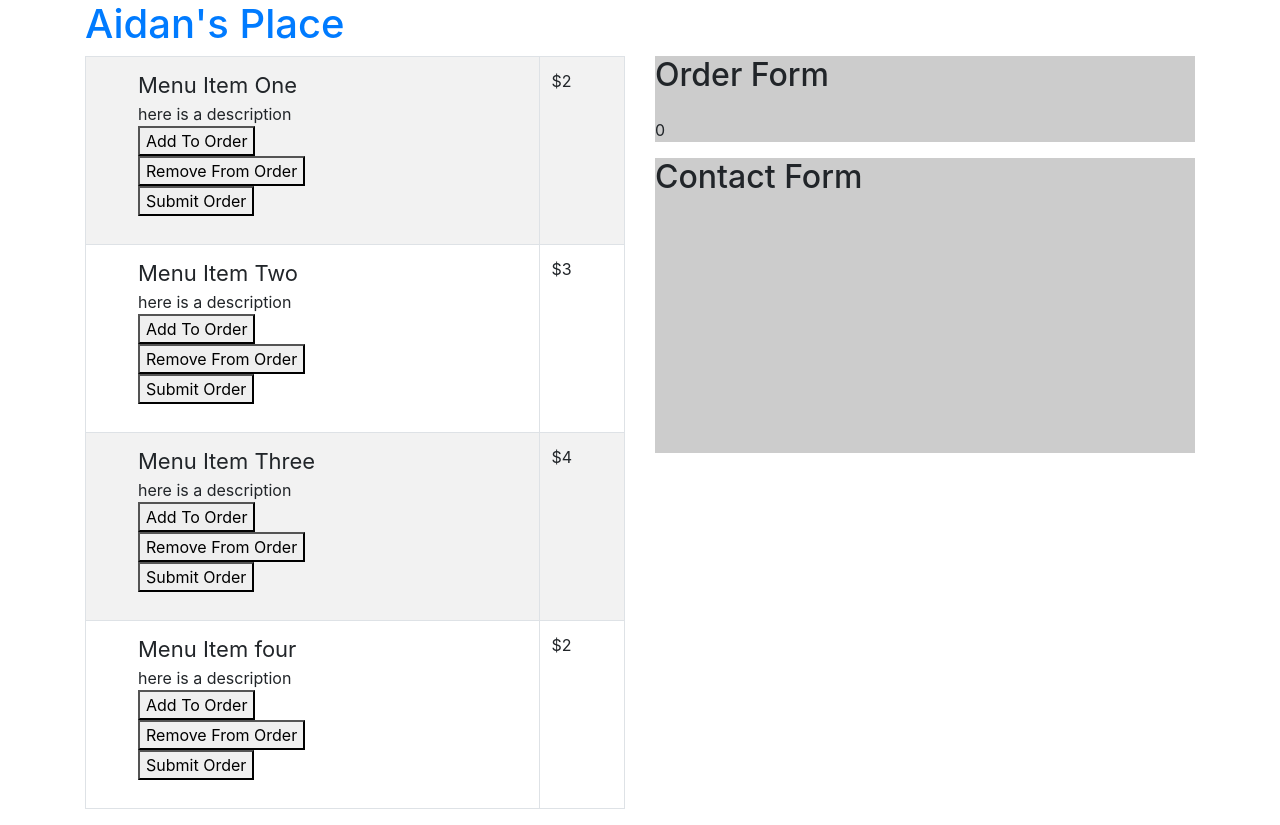
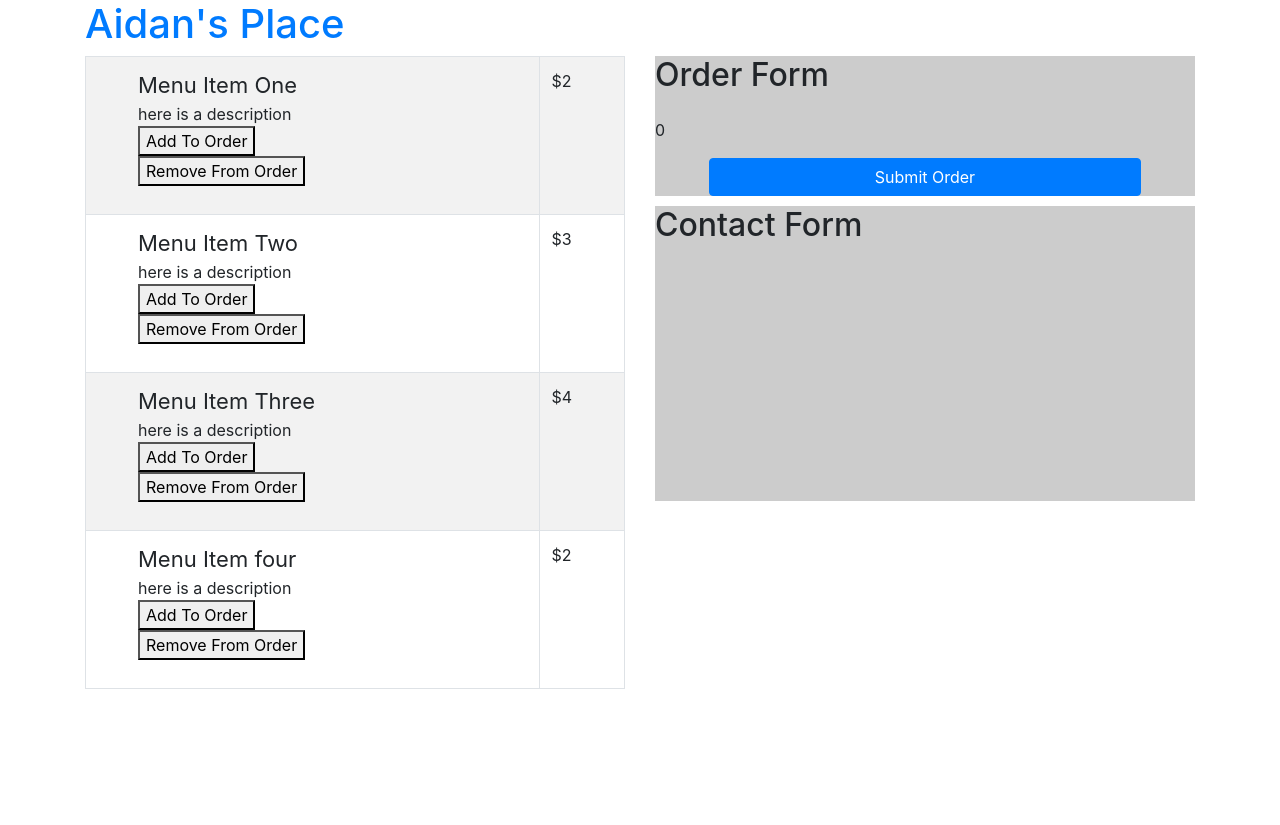
Before and after one commit to ccs-student-submissions/5-4-1-bobs-place-apierc2175, a React (Create React App) app in the folder my-app/: page / in a window 1280 px wide. After the commit the page ends 800 px from the top, so only its background shows below. Built offline with nearby package versions, Linux system fonts and the light colour scheme.

Commit message:
got submit button working alerting and refreshing

```diff
--- a/my-app/src/components/MenuList.js
+++ b/my-app/src/components/MenuList.js
@@ -32,7 +32,6 @@ class MenuList extends Component {
             <li>{item.description}</li>
             <li><button onClick={() => this.props.addToCart(item)}>Add To Order</button></li>
             <li><button onClick={() => this.props.removeFromCart(item)}>Remove From Order</button></li>
-            <li><button onClick={() => this.props.submitOrder(item)}>Submit Order</button></li>
           </ul>
         </td>
         <td>${item.price}</td>
--- a/my-app/src/components/OrderForm.js
+++ b/my-app/src/components/OrderForm.js
@@ -28,9 +28,6 @@ class OrderForm extends Component {
         </td>
         <td>${item.price}</td>
       </tr>
-
-
-
       </div>
     ));
 
@@ -43,6 +40,7 @@ class OrderForm extends Component {
           </tbody>
         </Table>
         <p>{this.props.subtotal}</p>
+        <a href="#"><button className="btn btn-primary sub-btn" onClick={() => this.props.submitOrder()}>Submit Order</button></a>
       </section>
     )
   }
--- a/my-app/src/containers/App.css
+++ b/my-app/src/containers/App.css
@@ -53,3 +53,10 @@ ul {
 tr {
   width: 100%;
 }
+
+button.sub-btn {
+  width: 80%;
+  display: block;
+  margin-left: auto;
+  margin-right: auto;
+}
--- a/my-app/src/containers/App.js
+++ b/my-app/src/containers/App.js
@@ -48,6 +48,7 @@ class App extends Component {
 
   submitOrder() {
     alert("Thank you for your order! It has been submitted!");
+    window.location.reload();
   }
 
   render() {
@@ -57,10 +58,10 @@ class App extends Component {
           <h1 className="text-primary">Aidan's Place</h1>
         <Row>
           <Col xs="6">
-            <MenuList menuItems={this.state.menuItems} addToCart={this.addToCart} removeFromCart={this.removeFromCart} submitOrder={this.submitOrder} />
+            <MenuList menuItems={this.state.menuItems} addToCart={this.addToCart} removeFromCart={this.removeFromCart} />
           </Col>
           <Col xs="6">
-            <OrderForm orderItems={this.state.orderItems} subtotal={this.state.subtotal} />
+            <OrderForm orderItems={this.state.orderItems} subtotal={this.state.subtotal} submitOrder={this.submitOrder} />
 
             <ContactForm />
           </Col>
```
